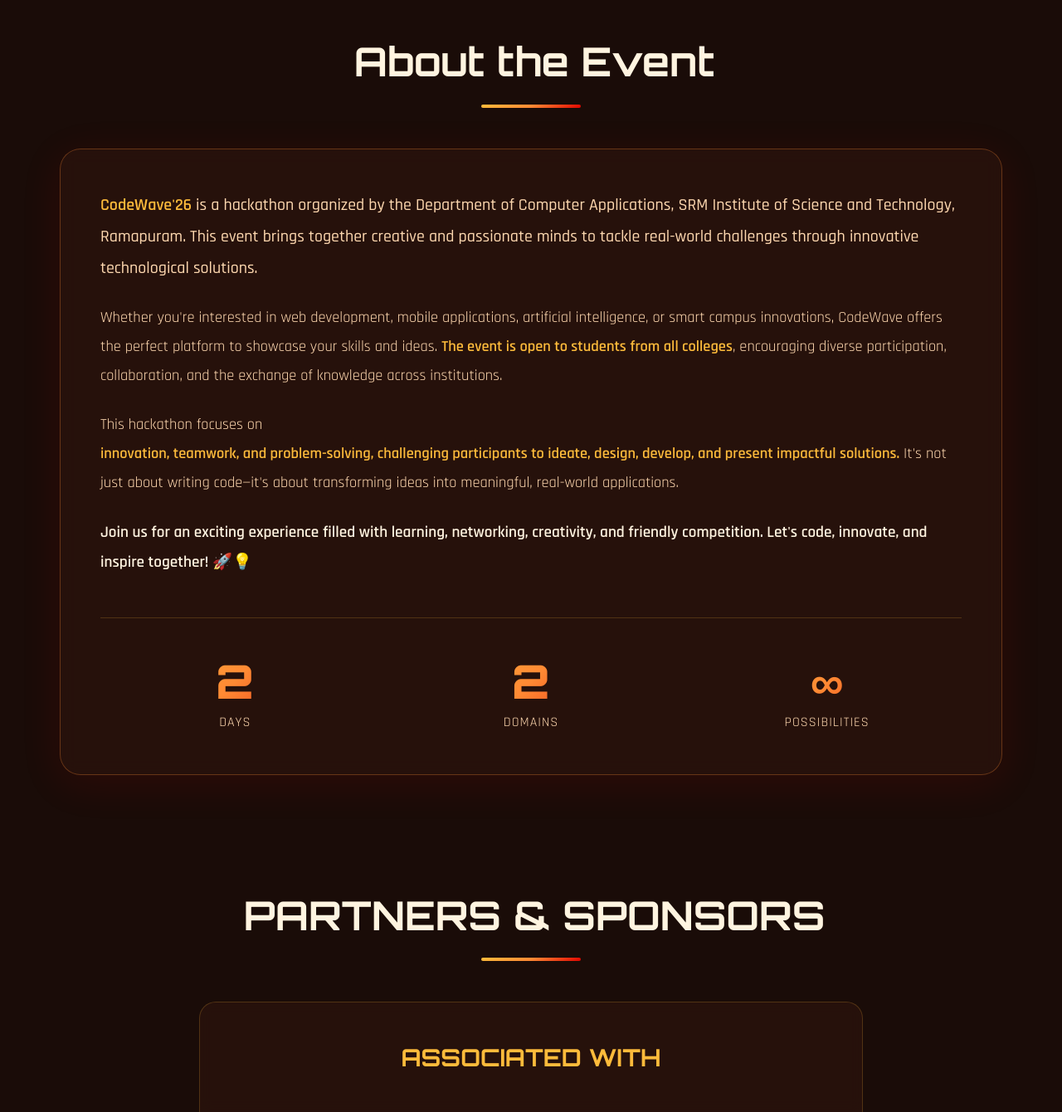
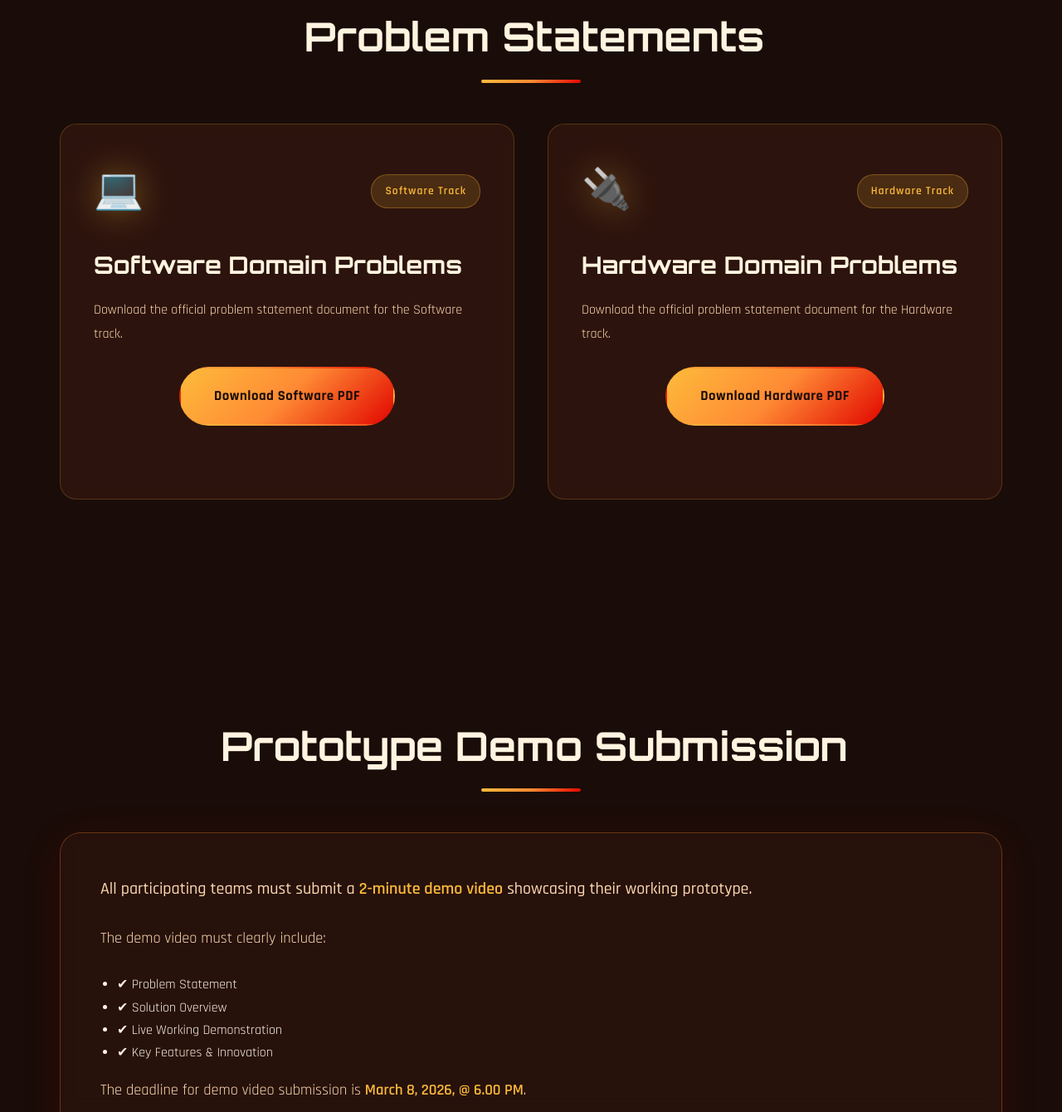
Before and after one commit to pvsasikumar/CODEWAVE-26, a plain HTML site: page index.html in a window 1280 px wide. Shown: the part 1460-2800 px from the top of the page at 83% size. Drawn offline with Linux system fonts and the light colour scheme.

Commit message:
problem statement  & demo gform added

```diff
--- a/index.html
+++ b/index.html
@@ -126,7 +126,112 @@
             </div>
         </div>
     </section>
+    <!-- Problem Statements Section -->
+<section id="problems" class="section-animated">
+    <div class="container">
+        <h2 class="section-title" data-aos="fade-up">
+            <span class="title-number"></span>
+            Problem Statements
+        </h2>
 
+        <div class="tracks-grid">
+
+            <!-- Software PDF -->
+            <div class="track-card" data-aos="fade-up" data-aos-delay="200">
+                <div class="track-header">
+                    <div class="track-icon">💻</div>
+                    <div class="track-badge">Software Track</div>
+                </div>
+                <h3>Software Domain Problems</h3>
+                <p>
+                    Download the official problem statement document
+                    for the Software track.
+                </p>
+
+                <div class="hero-cta" style="margin-top: 20px;">
+                    <a href="PROBLEM STATEMENT FOR SOFTWARE .pdf"
+                       class="btn btn-primary"
+                       target="_blank">
+                        <span>Download Software PDF</span>
+                    </a>
+                </div>
+            </div>
+
+            <!-- Hardware PDF -->
+            <div class="track-card" data-aos="fade-up" data-aos-delay="300">
+                <div class="track-header">
+                    <div class="track-icon">🔌</div>
+                    <div class="track-badge">Hardware Track</div>
+                </div>
+                <h3>Hardware Domain Problems</h3>
+                <p>
+                    Download the official problem statement document
+                    for the Hardware track.
+                </p>
+
+                <div class="hero-cta" style="margin-top: 20px;">
+                    <a href="PROBLEM STATEMENT FOR HARDWARE .pdf"
+                       class="btn btn-primary"
+                       target="_blank">
+                        <span>Download Hardware PDF</span>
+                    </a>
+                </div>
+            </div>
+
+        </div>
+    </div>
+</section>
+
+<!-- Demo Submission Section -->
+<section id="demo" class="section-animated">
+    <div class="container">
+        <h2 class="section-title" data-aos="fade-up">
+            <span class="title-number"></span>
+            Prototype Demo Submission
+        </h2>
+
+        <div class="about-content">
+            <div class="about-box" data-aos="fade-up" data-aos-delay="200">
+                <div class="about-text">
+
+                    <p class="intro-paragraph">
+                        All participating teams must submit a
+                        <span class="highlight">2-minute demo video</span>
+                        showcasing their working prototype.
+                    </p>
+
+                    <p>
+                        The demo video must clearly include:
+                    </p>
+
+                    <ul style="margin-left: 20px; margin-top: 10px;">
+                        <li>✔ Problem Statement</li>
+                        <li>✔ Solution Overview</li>
+                        <li>✔ Live Working Demonstration</li>
+                        <li>✔ Key Features & Innovation</li>
+                    </ul>
+
+                    <p style="margin-top: 15px;">
+                       The deadline for demo video submission is <span class="highlight">March 8, 2026, @ 6.00 PM</span>.
+                    </p>
+
+                    <p class="highlight" style="margin-top: 15px;">
+                        ⚠ Late submissions will not be accepted.
+                    </p>
+
+                </div>
+
+                <div class="hero-cta" style="margin-top: 30px;">
+                    <a href="https://forms.gle/GA6JpD5nh44fktKr7"
+                       class="btn btn-primary"
+                       target="_blank">
+                        <span>Upload Demo Video</span>
+                    </a>
+                </div>
+            </div>
+        </div>
+    </div>
+</section>
 
     <!-- About Section -->
     <section id="about" class="section-animated">
@@ -183,9 +288,10 @@
      <div class="powered-by" data-aos="fade-up" data-aos-delay="300">
                     <h3 class="faculty-title" style="margin-top: 10px;">ASSOCIATED WITH </h3>
                     <img src="Retech logo.jpg.jpeg" alt=" " >
+                     <img src="idata logo.jpg.jpeg" alt="" style="margin-left: 15px;">
                     <h3 class="faculty-title" style="margin-top: 15px;">SPONSERED BY</h3>
                     <img src="inspire logo1.jpg.jpeg" alt="" >
-                    <img src="idata logo.jpg.jpeg" alt="" style="margin-left: 15px;">
+
 
                 </div>
 
--- a/style.css
+++ b/style.css
@@ -200,7 +200,7 @@
     justify-content: center;
     text-align: center;
     position: relative;
-    padding-top: 100px;
+    padding: 120px 0 60px;
 }
 
 .hero-content {
@@ -1536,10 +1536,10 @@
 
 /* ===== LOGO IMAGE ===== */
 .logoo {
-    height: 45px;          /* Adjust size if needed */
+    height: 45px;
     width: auto;
     object-fit: contain;
-    margin-left: -100px;
+    margin-left: 0;
 }
 
 /* ===== CODEWAVE TEXT ===== */
@@ -1550,15 +1550,6 @@
 }
 
 /* ===== MOBILE FIX ===== */
-@media (max-width: 768px) {
-    .logo {
-        margin-left: 0;
-    }
-
-    .logoo {
-        height: 38px;
-    }
-}
 .powered-by {
     background: rgba(58, 26, 18, 0.4);
     backdrop-filter: blur(8px);
@@ -1584,9 +1575,12 @@
 
 
 .sponsor-logos img {
-    size: 100px 50px;
+    width: 120px;
+    height: 60px;
+    object-fit: contain;
     max-width: 180px;
 }
+
 @media (max-width: 768px) {
 
     .powered-by img {
@@ -1602,8 +1596,9 @@
 .srm-top-logo {
     display: flex;
     align-items: center;
-    margin-top: 100px; /* below navbar */
-    padding-left: 60px;
+    justify-content: center;
+    margin-top: 90px;
+    padding-left: 0;
 }
 
 .srm-top-logo img {
```
Also changed, not shown: WhatsApp Image 2026-02-25 at 6.14.15 PM.jpeg (added), 3 other files.
